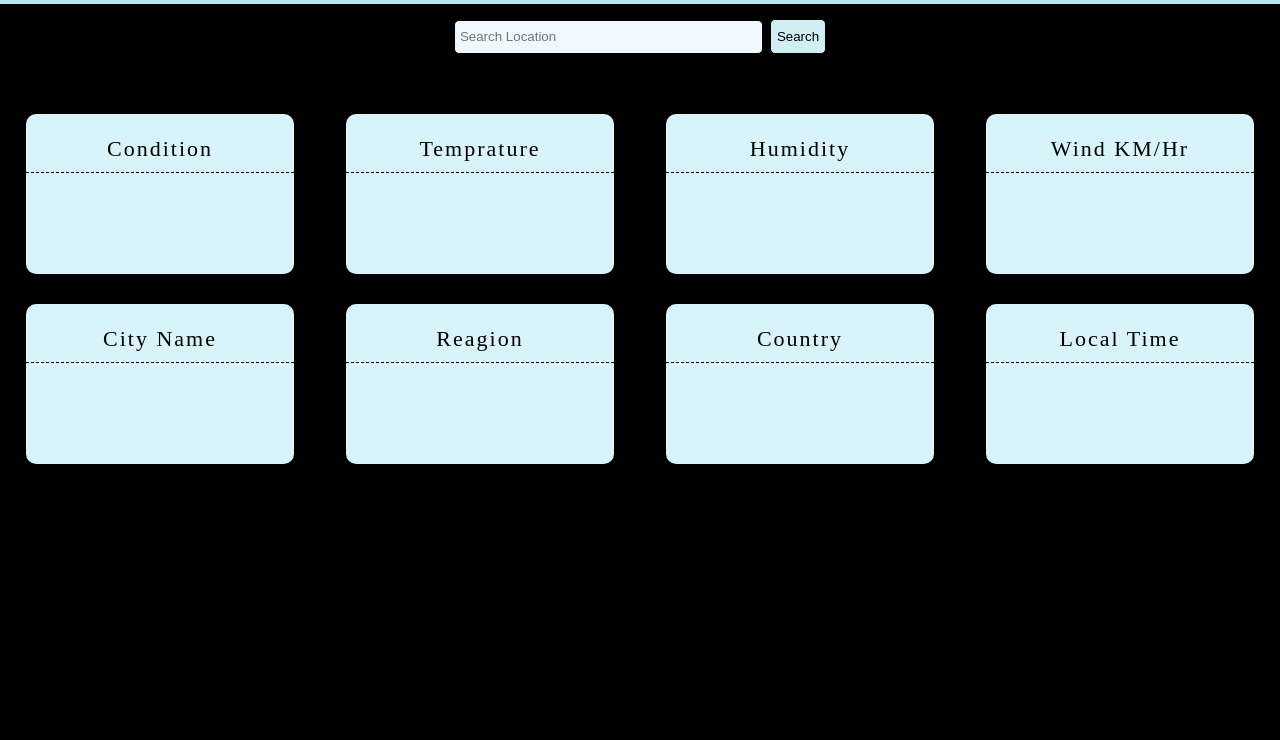
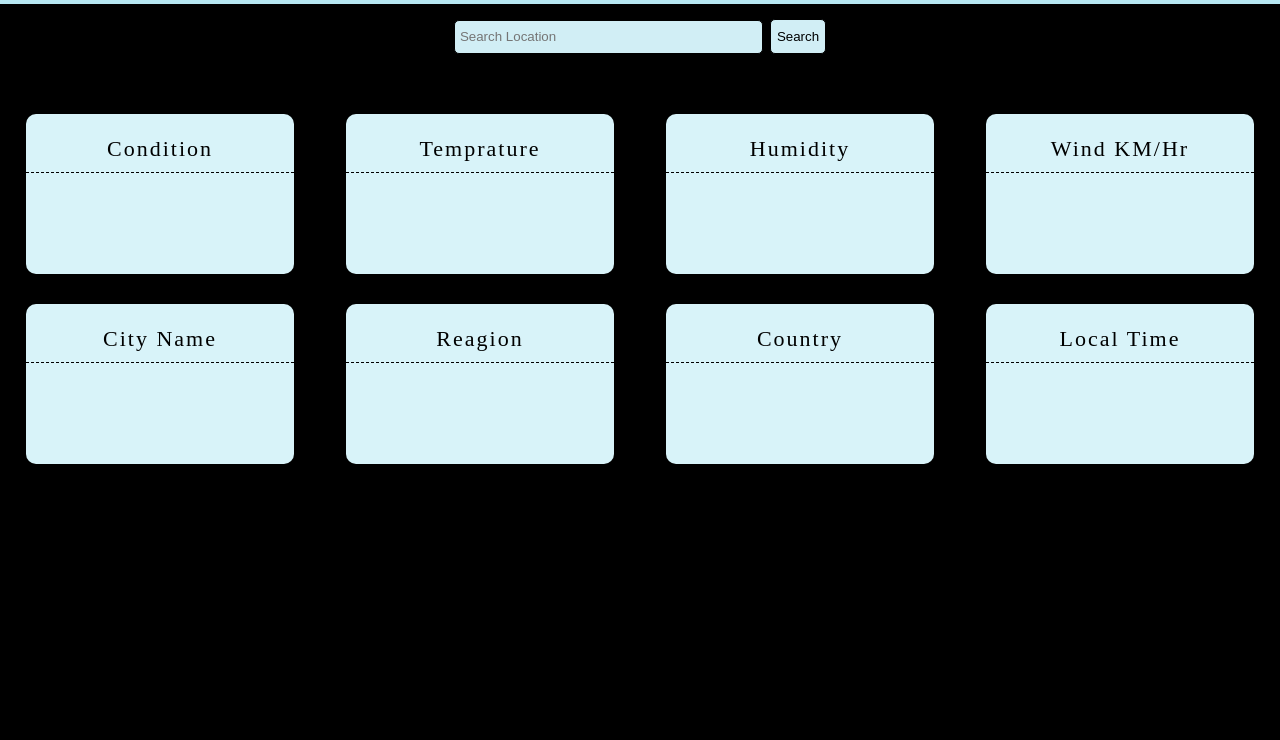
Before and after one commit to kadam-pranav/SkyCastWeatherApplication, a plain HTML site: page index.html in a window 1280 px wide. Shown: the part 60-800 px from the top of the page. Drawn offline with Linux system fonts and the light colour scheme.

Commit message:
Update style.css

```diff
--- a/style.css
+++ b/style.css
@@ -31,7 +31,7 @@ header p{
     border: 1.5px solid rgb(0, 0, 0);
     border-radius: 5px;
     padding-left: 5px;
-    background-color: aliceblue;
+    background-color:  rgb(209, 238, 245);
 }
 #searchlocation button{
      height:35px;
```
